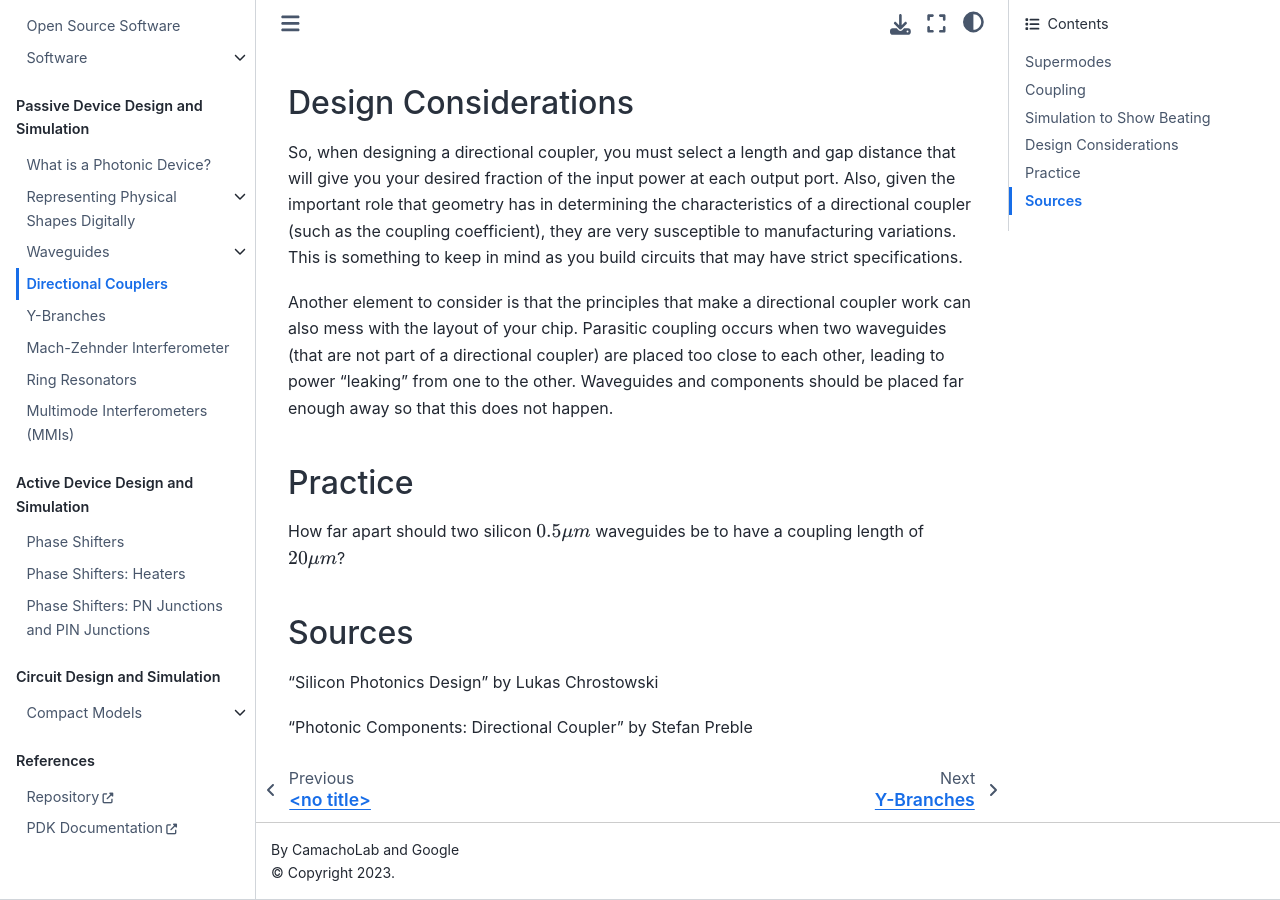
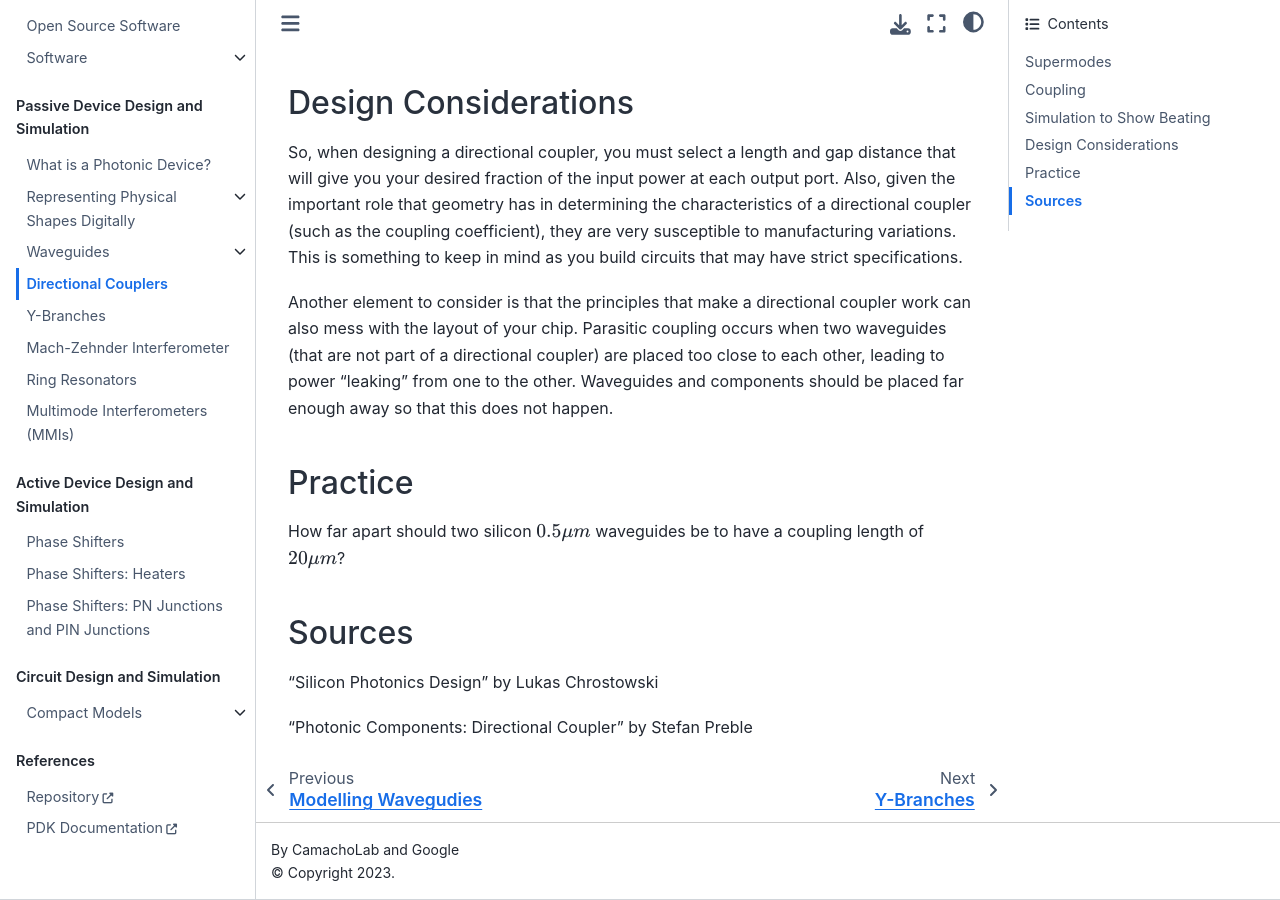
Before and after one commit to BYUCamachoLab/Photonics-Bootcamp, a Jupyter Book: the page built from book/pages/directional_couplers.ipynb, in a window 1280 px wide and 900 px high, scrolled down 8239 px. Built offline with Jupyter Book 1.0.4 settings and Sphinx 7.4.7 and the Sphinx Book theme 1.1.4, drawn with Linux system fonts in a browser that asks for light colours; pages that are not in the unit, such as notebooks, are missing from menus.

Commit message:
"added waveguide modelling page"

```diff
--- a/book/_toc.yml
+++ b/book/_toc.yml
@@ -38,7 +38,7 @@
       - file: pages/waveguides_tir
       - file: pages/waveguides_polarization
       - file: pages/waveguides_mode_solvers
-      - file: pages/waveguides_fdtd_solvers
+      - file: pages/waveguides_modelling
     - file: pages/directional_couplers
     - file: pages/y_branch
     - file: pages/mzi
```
Also changed, not shown: book/pages/waveguides_fdtd_solvers.ipynb (deleted), book/pages/waveguides_modelling.ipynb (added).
